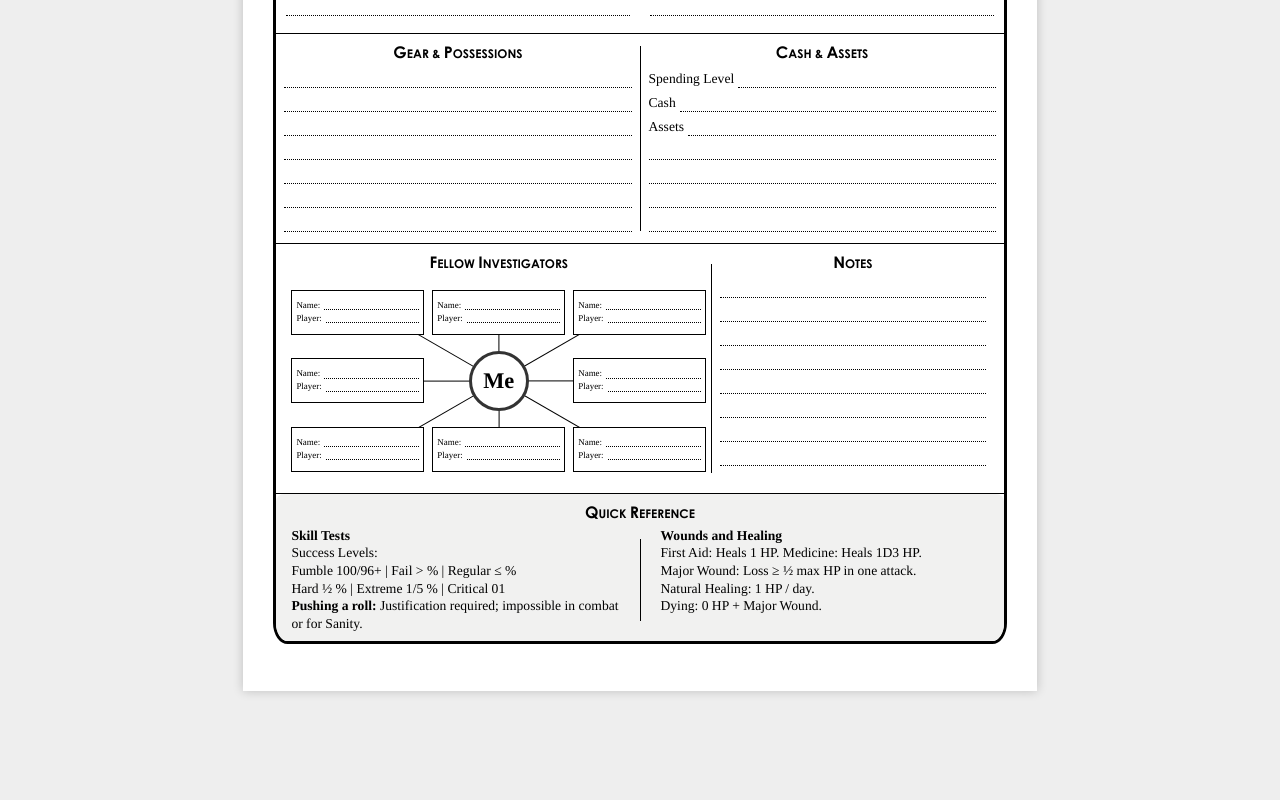
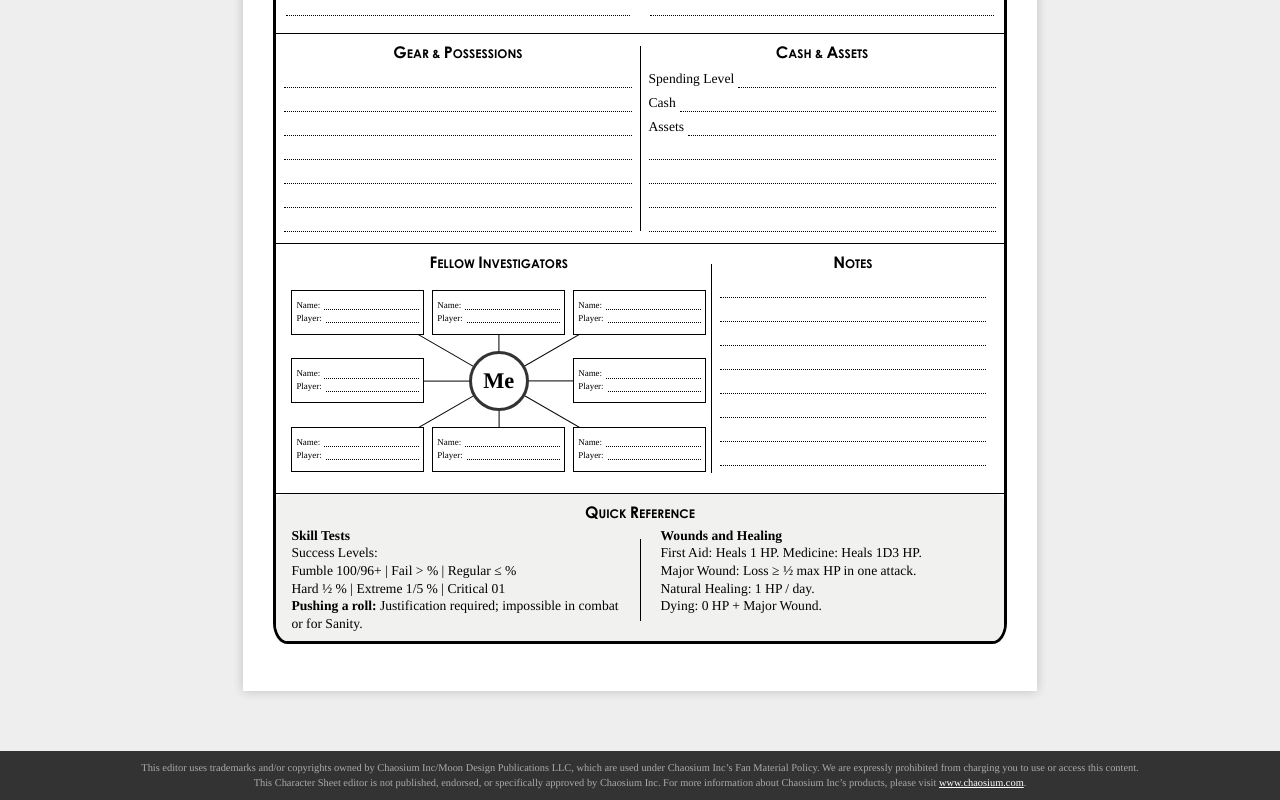
Before and after one commit to ecyrbe/cthulhu-editor, a React (Vite) app: page / in a window 1280 px wide. Shown: the part 1594-2394 px from the top of the page. Before the commit the page ends 2325 px from the top, so only its background shows below. Built offline with nearby package versions, Linux system fonts and the light colour scheme.

Commit message:
feat: add footer with copyright notice and update README for clarity

```diff
--- a/src/App.css
+++ b/src/App.css
@@ -1332,21 +1332,72 @@ td {
   }
 }
 
+.app-footer {
+  width: 100vw;
+  padding: 10px 20px;
+  font-size: 0.65rem;
+  background-color: var(--menu-bg);
+  color: #aaa;
+  text-align: center;
+  line-height: 1.4;
+  margin-top: 40px;
+  margin-left: calc(-50vw + 50%);
+}
+
+.app-footer p {
+  margin: 0 auto;
+  max-width: 1000px;
+}
+
+.app-footer a {
+  color: #fff;
+  text-decoration: underline;
+}
+
+.app-footer a:hover {
+  color: #eee;
+}
+
 @media print {
+  @page {
+    margin: 0;
+    size: A4;
+  }
+  html,
+  body,
+  .app-container {
+    height: auto !important;
+    margin: 0 !important;
+    padding: 0 !important;
+    overflow: visible !important;
+  }
   #menu-toggle,
   #menu-panel,
-  #zoom-controls {
-    display: none;
+  #zoom-controls,
+  .app-footer,
+  .scroll-to-top,
+  .Toaster {
+    display: none !important;
   }
   .pages-wrapper {
     zoom: 1 !important;
+    margin: 0 !important;
+    padding: 0 !important;
+    width: 100% !important;
   }
   .page {
-    box-shadow: none;
-    margin: 0;
-    page-break-after: always;
-    height: 297mm;
-    display: flex;
+    box-shadow: none !important;
+    margin: 0 !important;
+    page-break-after: always !important;
+    break-after: page !important;
+    height: 297mm !important;
+    display: flex !important;
+    position: relative !important;
+    overflow: hidden !important;
+  }
+  .page:last-child {
+    page-break-after: avoid !important;
+    break-after: avoid !important;
   }
   input {
     border-bottom: 1px dotted #888;
--- a/src/App.tsx
+++ b/src/App.tsx
@@ -97,6 +97,25 @@ function MainLayout() {
       />
 
       <InvestigatorSheet />
+
+      <footer className="app-footer">
+        <p>
+          This editor uses trademarks and/or copyrights owned by Chaosium
+          Inc/Moon Design Publications LLC, which are used under Chaosium Inc’s
+          Fan Material Policy. We are expressly prohibited from charging you to
+          use or access this content. This Character Sheet editor is not
+          published, endorsed, or specifically approved by Chaosium Inc. For
+          more information about Chaosium Inc’s products, please visit{" "}
+          <a
+            href="https://www.chaosium.com"
+            target="_blank"
+            rel="noopener noreferrer"
+          >
+            www.chaosium.com
+          </a>
+          .
+        </p>
+      </footer>
 
       {showScrollTop && (
         <button
--- a/src/index.css
+++ b/src/index.css
@@ -73,7 +73,7 @@ button {
 body {
   font-family: "Liberation Serif", serif;
   margin: 0;
-  padding: 20px;
+  padding: 20px 20px 0;
   background: #eee;
   display: flex;
   flex-direction: column;
@@ -81,9 +81,11 @@ body {
 }
 
 @media print {
+  html,
   body {
     background: white;
     padding: 0;
+    margin: 0;
     display: block;
   }
   * {
```
Also changed, not shown: 1 other file (tests, documents, lock files or other folders).
